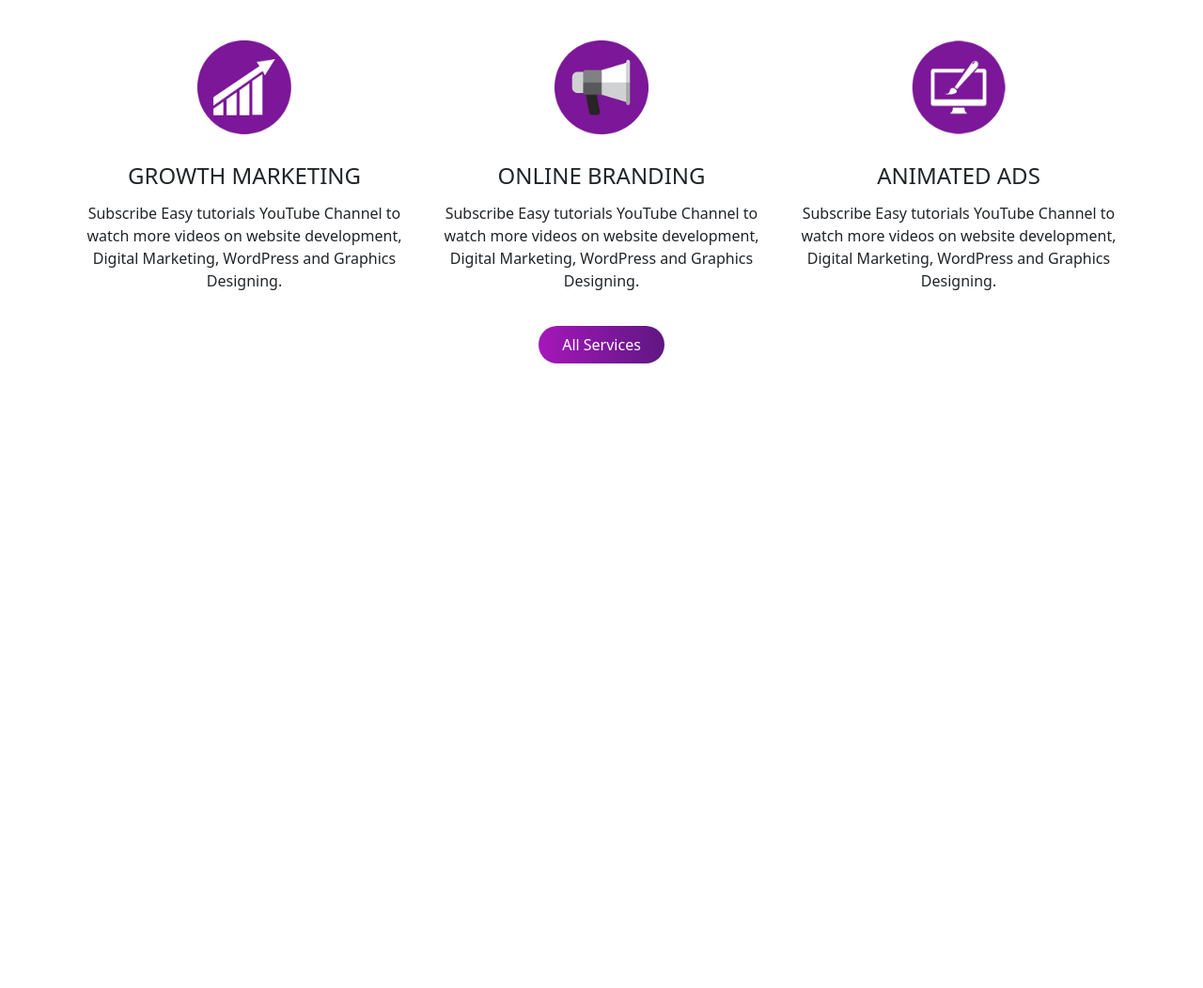
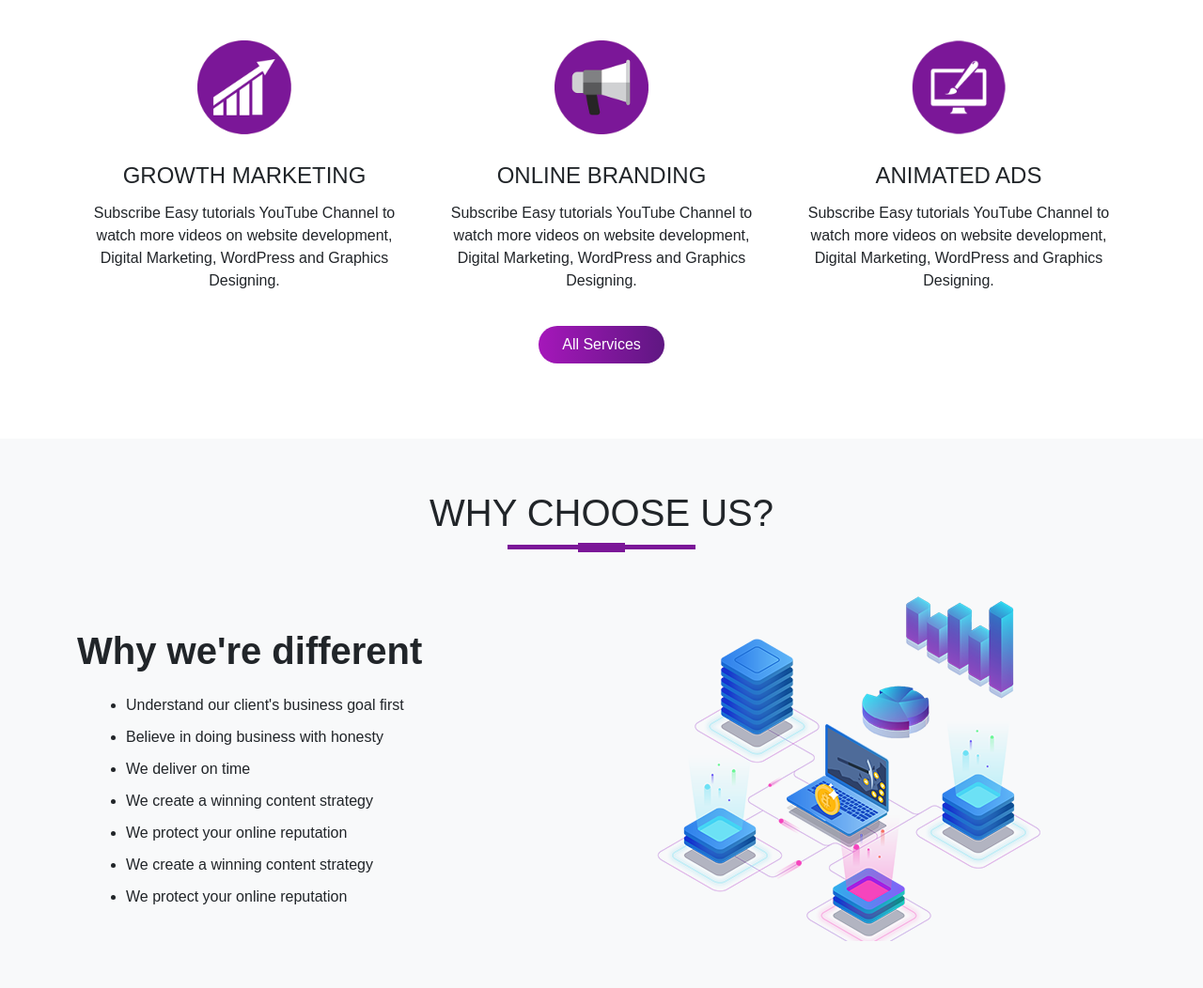
Before and after one commit to iurikeidann/Agency_Website_Template, a plain HTML site: page index.html in a window 1280 px wide. Shown: the part 894-1946 px from the top of the page at 94% size. Before the commit the page ends 1361 px from the top, so only its background shows below. Drawn offline with nearby package versions, Linux system fonts and the light colour scheme.

Commit message:
05_About_Us_Section_Ended_33m_30s
05_About_Us_Section_Ended_33m_30s

```diff
--- a/index.html
+++ b/index.html
@@ -9,13 +9,13 @@
 
     <title>Agency Website Template - Easy Tutorials</title>
 
-    <link rel="stylesheet" href="style.css">
-
     <link href="https://cdn.jsdelivr.net/npm/bootstrap@5.3.3/dist/css/bootstrap.min.css" rel="stylesheet" integrity="sha384-QWTKZyjpPEjISv5WaRU9OFeRpok6YctnYmDr5pNlyT2bRjXh0JMhjY6hW+ALEwIH" crossorigin="anonymous">
 
     <script src="https://cdn.jsdelivr.net/npm/bootstrap@5.3.3/dist/js/bootstrap.bundle.min.js" integrity="sha384-YvpcrYf0tY3lHB60NNkmXc5s9fDVZLESaAA55NDzOxhy9GkcIdslK1eN7N6jIeHz" crossorigin="anonymous"></script>
 
     <link rel="stylesheet" href="https://cdn.jsdelivr.net/npm/@fortawesome/fontawesome-free@6.4.2/css/fontawesome.min.css" integrity="sha384-BY+fdrpOd3gfeRvTSMT+VUZmA728cfF9Z2G42xpaRkUGu2i3DyzpTURDo5A6CaLK" crossorigin="anonymous">
+
+    <link rel="stylesheet" href="style.css">
 
 </head>
 
@@ -109,6 +109,35 @@
 
     </section>
 
+<!-------------- ABOUT US --------------->
+
+    <section id="about-us">
+
+        <div class="container">
+            <h1 class="title text-center">WHY CHOOSE US?</h1>
+
+        <div class="row">
+            <div class="col-md-6 about-us">
+                <p class="about-title">Why we're different</p>
+                <ul>
+                    <li>Understand our client's business goal first</li>
+                    <li>Believe in doing business with honesty</li>
+                    <li>We deliver on time</li>
+                    <li>We create a winning content strategy</li>
+                    <li>We protect your online reputation</li>
+                    <li>We create a winning content strategy</li>
+                    <li>We protect your online reputation</li>
+                </ul>
+            </div>
+
+            <div class="col-md-6">
+                <img src="assets/network.png" class="img-fluid">
+            </div>
+        </div>
+        </div>
+
+    </section>
+
 </body>
 
 </html>
--- a/style.css
+++ b/style.css
@@ -122,3 +122,25 @@ body {
     border-radius: 20px;
     background-image: linear-gradient(to right, #a517ba, #5f1782);
 }
+
+/*--------------- ABOUT US SECTION ---------------*/
+
+#about-us {
+    background: #f8f9fa;
+    padding-bottom: 50px;
+    padding-top: 50px;
+}
+
+.about-title {
+    font-size: 40px;
+    font-weight: 600;
+    margin-top: 8%;
+}
+
+#about-us ul li {
+    margin: 10px 0;
+}
+
+#about-us ul {
+    margin-left: 20px;
+}
```
